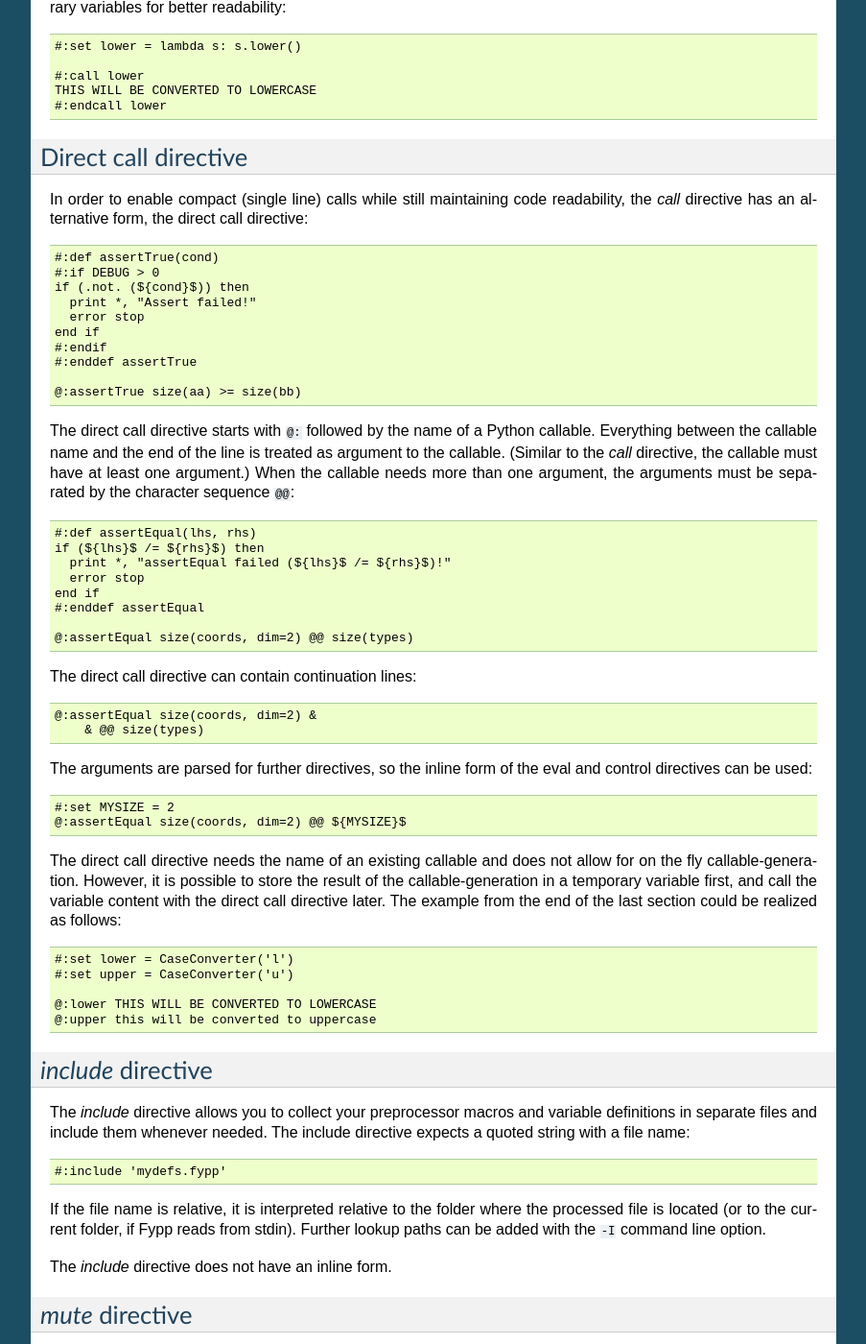
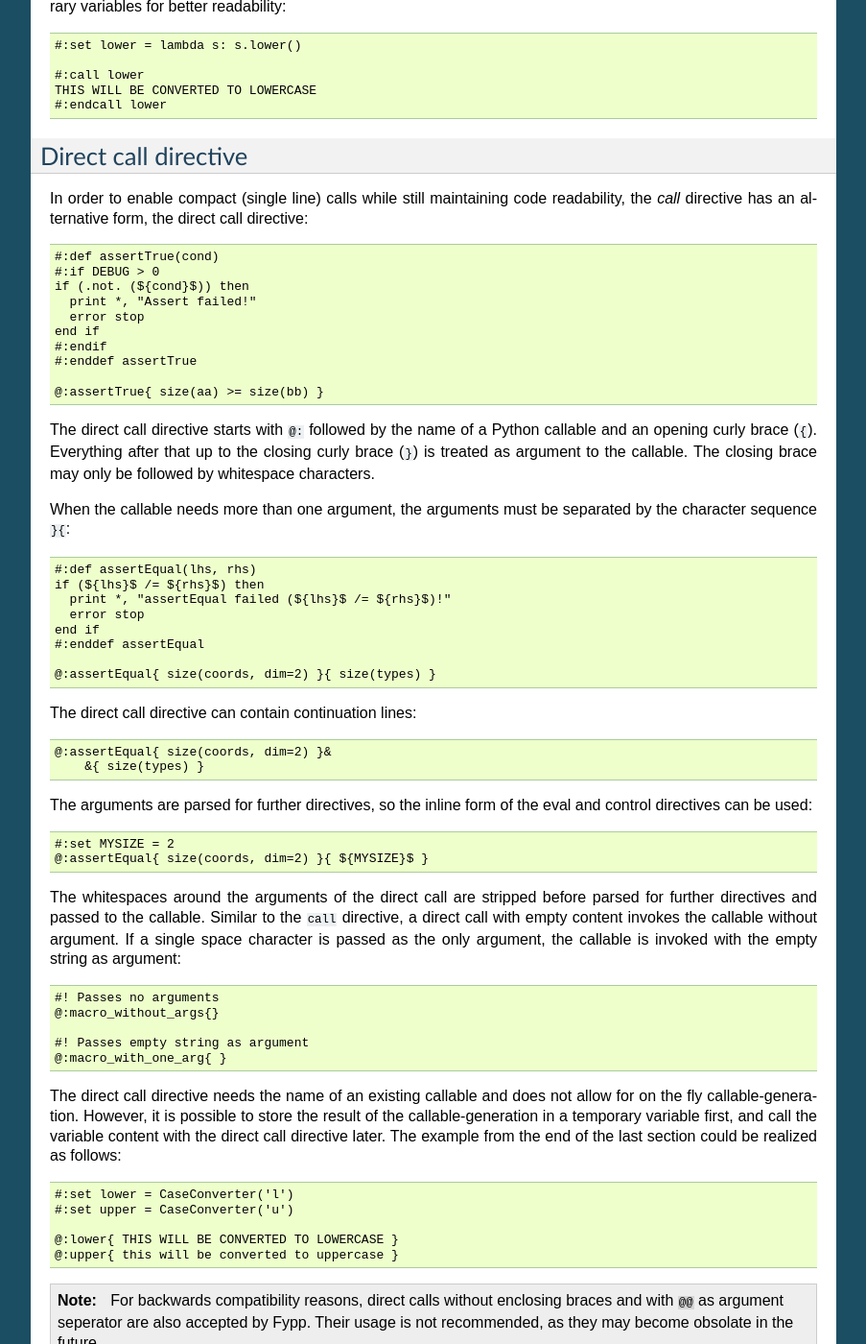
Before and after one commit to aradi/fypp, a Sphinx documentation site: the page built from docs/fypp.rst, in a window 1280 px wide and 1400 px high, scrolled down 17008 px. Shown: the whole window at 96% size, without its empty margins (198-1101 px from the left). Built offline with Sphinx 7.4.7, drawn with Linux system fonts in a browser that asks for light colours; some of the changed text lies outside the part shown.

Commit message:
Implement curly brace delimited direct call

```diff
--- a/README.rst
+++ b/README.rst
@@ -43,7 +43,7 @@ Main features
     #:enddef assertTrue
 
     ! Invoked via direct call (needs no quotation)
-    @:assertTrue size(myArray) > 0
+    @:assertTrue{ size(myArray) > 0 }
 
     ! Invoked as Python expression (needs quotation)
     $:assertTrue('size(myArray) > 0')
--- a/docs/fypp.rst
+++ b/docs/fypp.rst
@@ -60,7 +60,7 @@ more in detail in the individual sections further down.
     #:enddef assertTrue
 
     ! Invoked via direct call (needs no quotation)
-    @:assertTrue size(myArray) > 0
+    @:assertTrue{ size(myArray) > 0 }
 
     ! Invoked as Python expression (needs quotation)
     $:assertTrue('size(myArray) > 0')
@@ -613,10 +613,11 @@ The `set` directive can be also used in the inline form::
 
 Similar to the line form, the separating equal sign is optional here as well.
 
-For backwards compatibility reason, also a `setvar` directive is recognized by
-Fypp. It has identical syntax and functionality to the `set` directive, but the
-equal sign between variable and value must be omitted. Its usage is not
-recommended, as it may become obsolated in the future.
+.. note:: For backwards compatibility reason, also a `setvar` directive is
+          recognized by Fypp. It has identical syntax and functionality to the
+          `set` directive, but the equal sign between variable and value must be
+          omitted. Its usage is not recommended, as it may become obsolate in
+          the future.
 
 
 `del` directive
@@ -646,10 +647,10 @@ The `del` directive can also be used to delete macro defintions::
   #:def echo(TXT)
   ${TXT}$
   #:enddef
-  @:echo HELLO
+  @:echo{ HELLO }
   #:del echo
   #! Following line throws an error as macro echo is not available any more
-  @:echo HELLO
+  @:echo{ HELLO }
 
 The `del` directive can be also used in the inline form::
 
@@ -794,7 +795,7 @@ the following three calls ::
   x > y
   #:endcall assertTrue
 
-  @:assertTrue x > y
+  @:assertTrue{ x > y }
 
 would all yield ::
 
@@ -882,9 +883,9 @@ The `def` directive can also be used in its short form::
 `call` directive
 ================
 
-When a Python callable (regular Python function, macro etc.) with at least one
-argument is called with string argument(s) only (e.g. source code), it can be
-called using the `call` directive to avoid extra quoting of the arguments::
+When a Python callable (regular Python function, macro etc.) is called with
+string argument(s) only (e.g. source code), it can be called using the `call`
+directive to avoid extra quoting of the arguments::
 
   #:def debug_code(code)
     #:if DEBUG > 0
@@ -944,12 +945,12 @@ to code being hard to read, it should be usually avoided::
   print *, ${choose_code('a(:)', 'size(a)')}$
 
 If the arguments are short, the more compact direct call directive can be also
-used as an alternative to the line form (see next section).
-
-If a rendered argument ends with a space or newline character, it will be
-removed before it is passed to the callable. If the call block does not contain
-a `nextarg` directive, passing no content (not even a whitespace character)
-indicates a call without any argument::
+used as an alternative (see next section).
+
+If a rendered argument ends with a space or a newline character, that will be
+removed before it is passed to the callable. If the call block has no content
+(the ``endcall`` directive immediately follows the ``call`` directive), the
+callable will be called without any arguments::
 
   #:def macro_without_args()
   NOARGS
@@ -960,8 +961,9 @@ indicates a call without any argument::
 
   #{call macro_without_args}##{endcall macro_without_args}#
 
-In order to call a macro with the emtpy string as parameter, one whitespace
-character should be passed as argument (which will be removed during rendering)::
+In order to call a macro with the emtpy string as argument, one should pass one
+whitespace character as argument to the ``call`` directive (which will be
+removed during rendering, as mentioned above)::
 
   #:def macro_with_one_arg(ARG)
   |${ARG}$|
@@ -975,11 +977,10 @@ character should be passed as argument (which will be removed during rendering):
 
   #{call macro_with_one_arg}# #{endcall macro_with_one_arg}#
 
-
 The callables are not restricted to macros only, but can be arbitrary Python
 expressions, which are either directly callables or after evaluation yield a
 callable. Using the `lambda` construct of Python, such callables can be easily
-generated during preprocessing. The following example shows how to create a
+generated also during preprocessing. The following example shows how to create a
 callable, which converts its argument to lower case::
 
   #:call lambda s: s.lower()
@@ -1050,13 +1051,15 @@ directive::
   #:endif
   #:enddef assertTrue
 
-  @:assertTrue size(aa) >= size(bb)
+  @:assertTrue{ size(aa) >= size(bb) }
 
 The direct call directive starts with ``@:`` followed by the name of a Python
-callable. Everything between the callable name and the end of the line is
-treated as argument to the callable. (Similar to the `call` directive, the
-callable must have at least one argument.) When the callable needs more than one
-argument, the arguments must be separated by the character sequence ``@@``::
+callable and an opening curly brace (``{``). Everything after that up to the
+closing curly brace (``}``) is treated as argument to the callable. The closing
+brace may only be followed by whitespace characters.
+
+When the callable needs more than one argument, the arguments must be separated
+by the character sequence ``}{``::
 
   #:def assertEqual(lhs, rhs)
   if (${lhs}$ /= ${rhs}$) then
@@ -1065,18 +1068,30 @@ argument, the arguments must be separated by the character sequence ``@@``::
   end if
   #:enddef assertEqual
 
-  @:assertEqual size(coords, dim=2) @@ size(types)
+  @:assertEqual{ size(coords, dim=2) }{ size(types) }
 
 The direct call directive can contain continuation lines::
 
-  @:assertEqual size(coords, dim=2) &
-      & @@ size(types)
+  @:assertEqual{ size(coords, dim=2) }&
+      &{ size(types) }
 
 The arguments are parsed for further directives, so the inline form of the
 eval and control directives can be used::
 
   #:set MYSIZE = 2
-  @:assertEqual size(coords, dim=2) @@ ${MYSIZE}$
+  @:assertEqual{ size(coords, dim=2) }{ ${MYSIZE}$ }
+
+The whitespaces around the arguments of the direct call are stripped before
+parsed for further directives and passed to the callable. Similar to the
+``call`` directive, a direct call with empty content invokes the callable
+without argument. If a single space character is passed as the only argument,
+the callable is invoked with the empty string as argument::
+
+  #! Passes no arguments
+  @:macro_without_args{}
+
+  #! Passes empty string as argument
+  @:macro_with_one_arg{ }
 
 The direct call directive needs the name of an existing callable and does not
 allow for on the fly callable-generation. However, it is possible to store the
@@ -1087,9 +1102,13 @@ of the last section could be realized as follows::
   #:set lower = CaseConverter('l')
   #:set upper = CaseConverter('u')
 
-  @:lower THIS WILL BE CONVERTED TO LOWERCASE
-  @:upper this will be converted to uppercase
-
+  @:lower{ THIS WILL BE CONVERTED TO LOWERCASE }
+  @:upper{ this will be converted to uppercase }
+
+.. note:: For backwards compatibility reasons, direct calls without enclosing
+          braces and with ``@@`` as argument seperator are also accepted by
+          Fypp. Their usage is not recommended, as they may become obsolate in
+          the future.
 
 
 `include` directive
@@ -1548,8 +1567,8 @@ after including ``checks.fypp``::
       integer, intent(in) :: ind
       character, intent(in) :: uplo
 
-      @:ensure ind > 0
-      @:ensure uplo == 'U' .or. uplo == 'L'
+      @:ensure{ ind > 0 }
+      @:ensure{ uplo == 'U' .or. uplo == 'L' }
 
       ! Do something useful here
       ! :
```
Also changed, not shown: other parts of docs/fypp.rst (+2 -2 lines), 2 other files.
